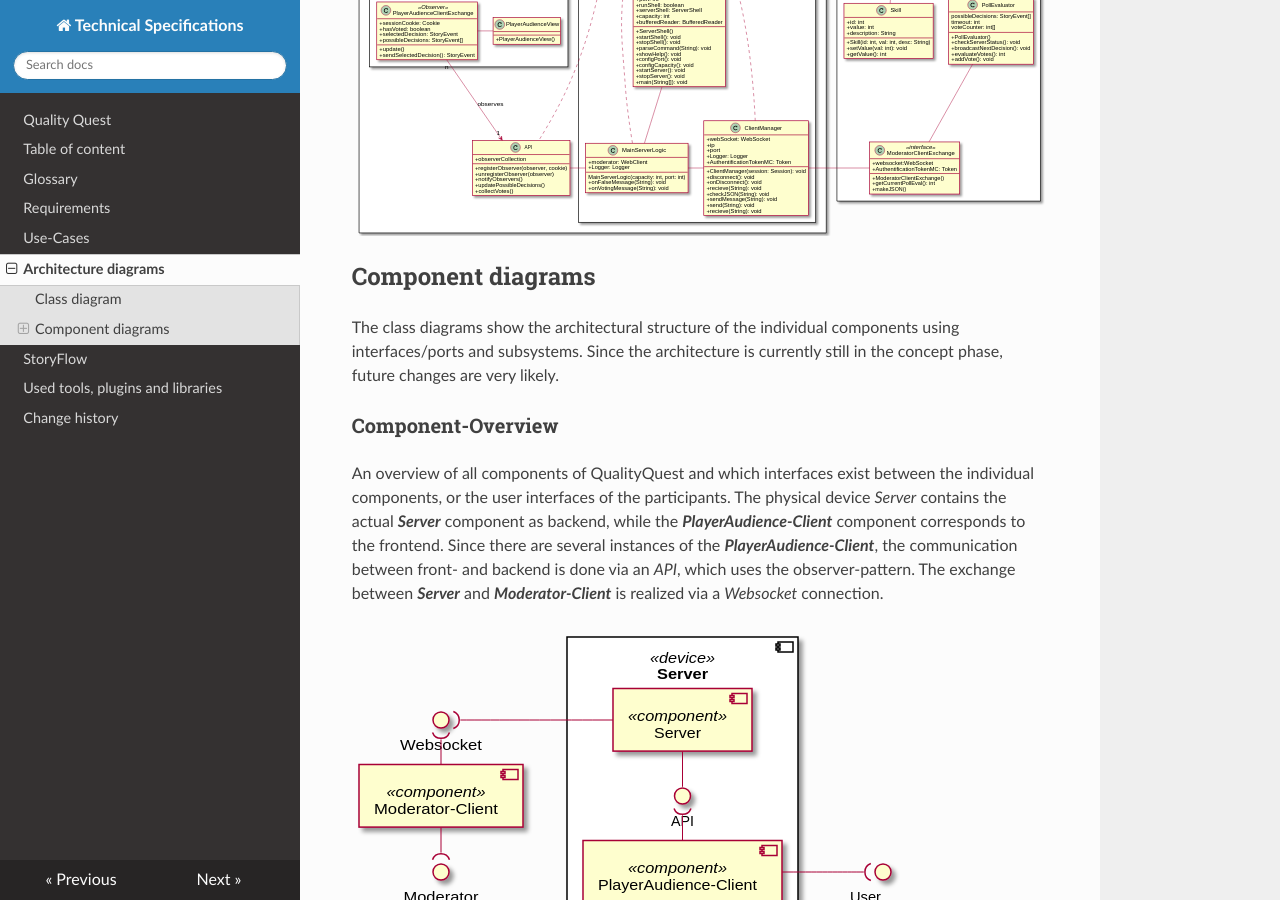
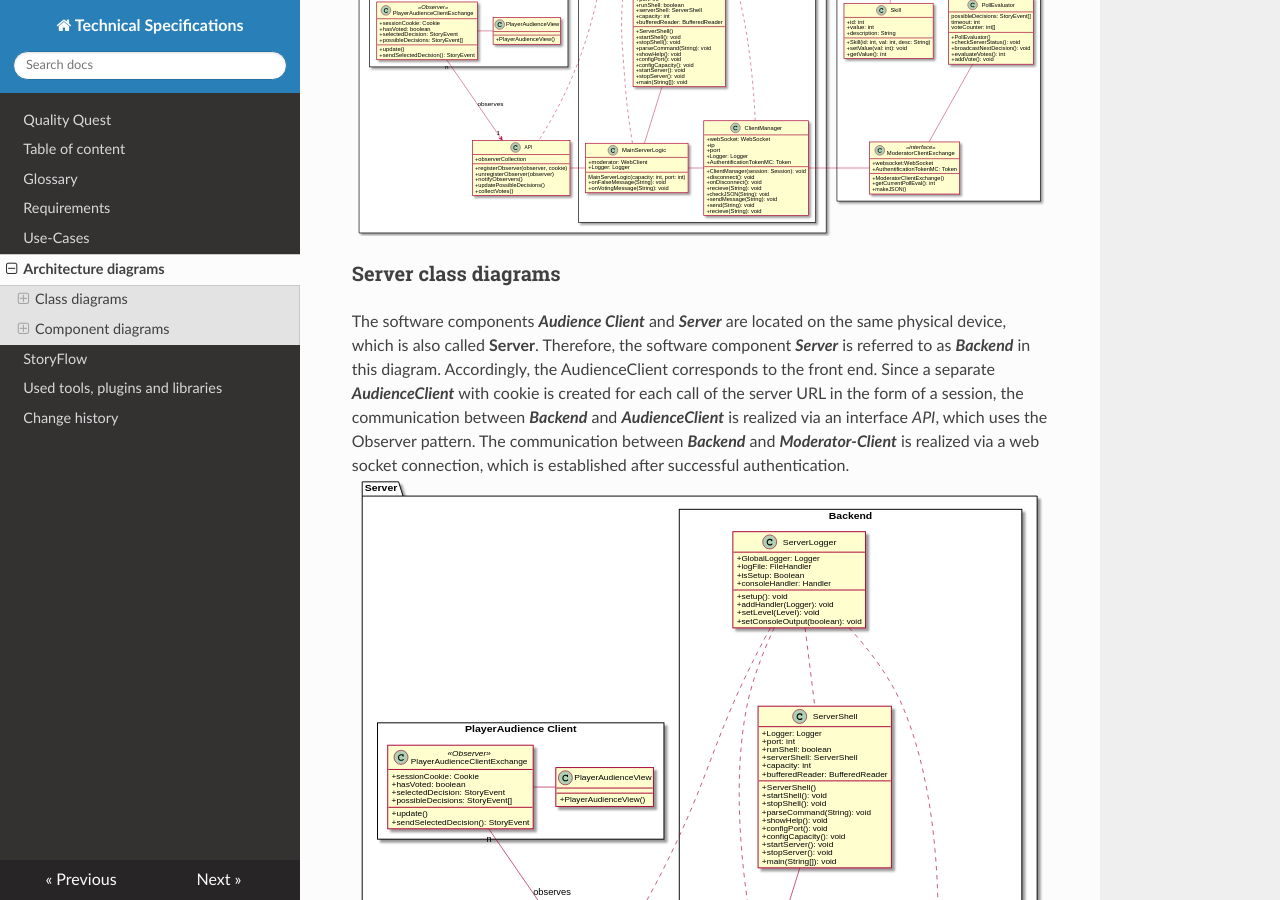
Before and after one commit to Brotenko/QualityQuest, an MkDocs documentation site: the page built from Docs/Technical Specifications/docs/architectureDiagrams.md, in a window 1280 px wide and 900 px high, scrolled down 1067 px. Built offline with MkDocs 1.6.1, drawn with Linux system fonts in a browser that asks for light colours; nearby versions of some CDN libraries; some of the changed text lies outside the part shown.

Commit message:
added description to class diagrams and entries to changelog

```diff
--- a/Docs/Technical Specifications/docs/architectureDiagrams.md
+++ b/Docs/Technical Specifications/docs/architectureDiagrams.md
@@ -2,7 +2,7 @@
 
 The diagrams below show the architectural structure of the different components of QualityQuest and how they communicate via well-defined interfaces. Since the architecture is currently still in the concept phase, future changes are very likely.
 
-## Class diagram
+## Class diagrams
 
 The class diagram shows the architectural structure of the individual components of QualityQuest and thus which classes are used in the implementation to logically implement the project. It also shows which interfaces the individual components use to communicate with each other.
 
@@ -12,6 +12,11 @@ So if the server is no longer accessible for the Moderator-Client, this will be
 In Offline-Mode, the timer is deactivated and the Moderator can select decisions directly, while status checks are still performed in the background to inform the Moderator in case the server becomes available again.
 
 ![Class diagram](diagrams/ClassDiagrams/ClassDiagram.svg)
+
+### Server class diagrams
+The software components ***Audience Client*** and ***Server*** are located on the same physical device, which is also called **Server**. Therefore, the software component ***Server*** is referred to as ***Backend*** in this diagram. Accordingly, the AudienceClient corresponds to the front end. Since a separate ***AudienceClient*** with cookie is created for each call of the server URL in the form of a session, the communication between ***Backend*** and ***AudienceClient*** is realized via an interface *API*, which uses the Observer pattern.
+The communication between ***Backend*** and ***Moderator-Client*** is realized via a web socket connection, which is established after successful authentication.
+![Class diagram](diagrams/ClassDiagrams/ServerClassDiagram.svg)
 
 ## Component diagrams
 
```
Also changed, not shown: Docs/Technical Specifications/docs/changehistory.md (+3 -1 lines), Docs/Technical Specifications/docs/diagrams/ClassDiagrams/ModeratorClientClassDiagram.svg (renamed from Docs/Technical Specifications/docs/diagrams/ModeratorClientClassDiagram.svg), Docs/Technical Specifications/docs/diagrams/ClassDiagrams/PlayerAudienceClientClassDiagram.svg (renamed from Docs/Technical Specifications/docs/diagrams/PlayerAudienceClientClassDiagram.svg), Docs/Technical Specifications/docs/diagrams/ClassDiagrams/ServerClassDiagram.svg (renamed from Docs/Technical Specifications/docs/diagrams/ServerClassDiagram.svg), 6 other files.
